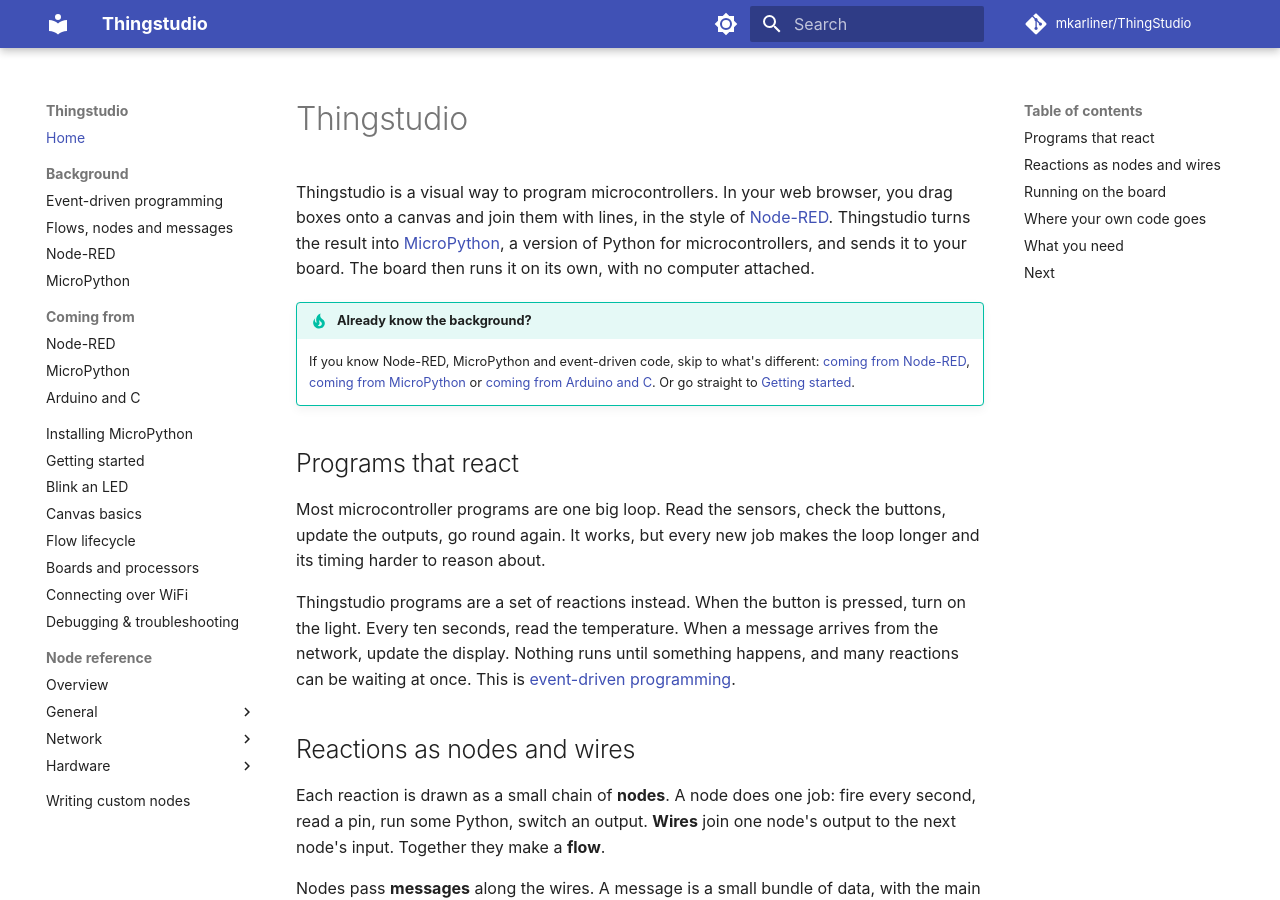
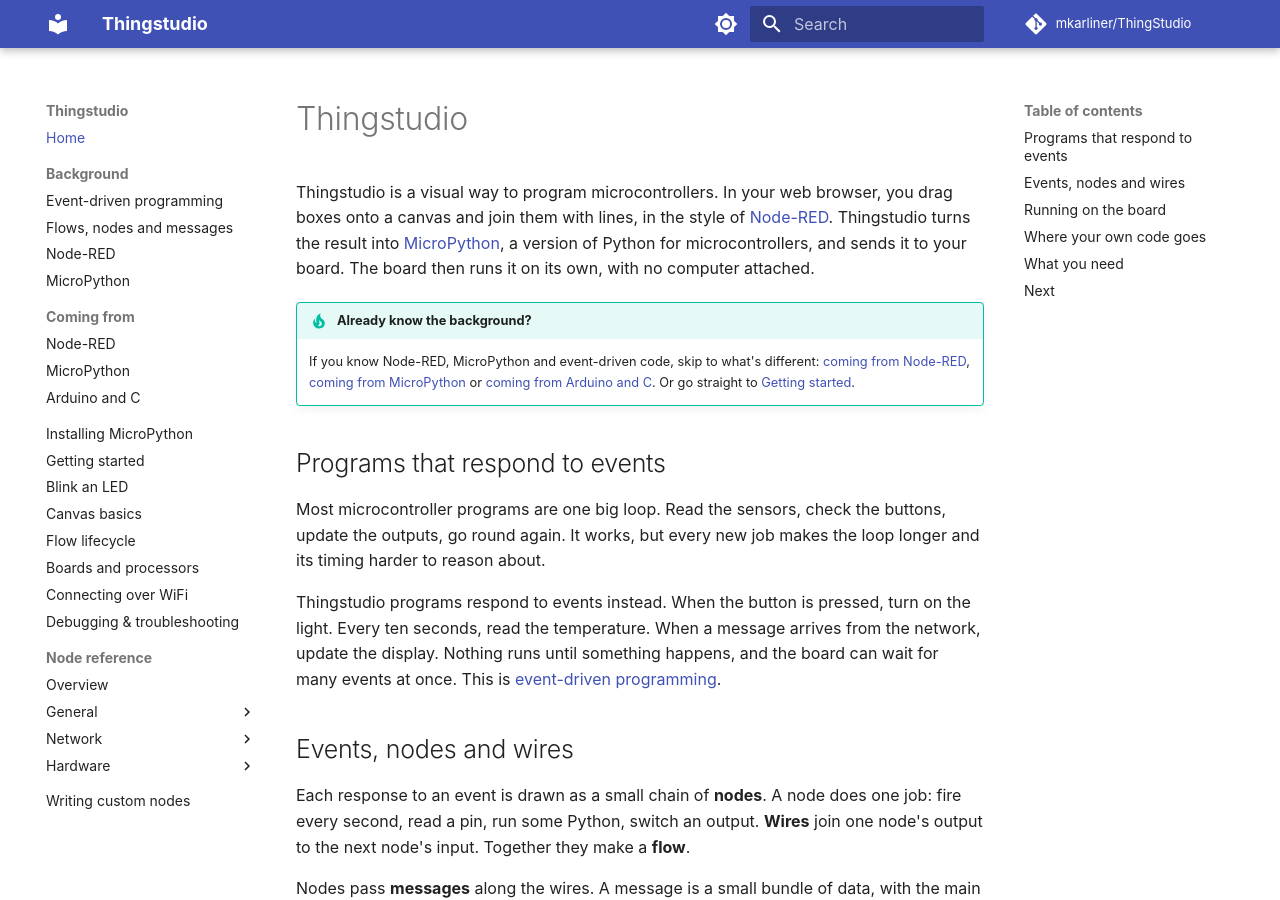
Before and after one commit to mkarliner/ThingStudio, an MkDocs documentation site: the page built from docs/user-guide/index.md, in a window 1280 px wide and 900 px high. Built offline with MkDocs 1.6.1 and Material for MkDocs 9.7.7, drawn with Linux system fonts in a browser that asks for light colours; comment, search, counter and statistics services are not loaded.

Commit message:
Docs home: say events, not reactions
Co-Authored-By: Claude Opus 5.5 <noreply@anthropic.com>
Claude-Session: https://claude.ai/code/session_01SryST6BQwbzwtrycftFzcN

```diff
--- a/docs/user-guide/index.md
+++ b/docs/user-guide/index.md
@@ -10,20 +10,20 @@ board then runs it on its own, with no computer attached.
     [coming from Node-RED](coming-from/node-red.md), [coming from MicroPython](coming-from/micropython.md) or
     [coming from Arduino and C](coming-from/arduino.md). Or go straight to [Getting started](getting-started.md).
 
-## Programs that react
+## Programs that respond to events
 
 Most microcontroller programs are one big loop. Read the sensors, check the buttons, update the outputs, go round
 again. It works, but every new job makes the loop longer and its timing harder to reason about.
 
-Thingstudio programs are a set of reactions instead. When the button is pressed, turn on the light. Every ten
-seconds, read the temperature. When a message arrives from the network, update the display. Nothing runs until
-something happens, and many reactions can be waiting at once. This is
+Thingstudio programs respond to events instead. When the button is pressed, turn on the light. Every ten seconds,
+read the temperature. When a message arrives from the network, update the display. Nothing runs until something
+happens, and the board can wait for many events at once. This is
 [event-driven programming](background/event-driven.md).
 
-## Reactions as nodes and wires
+## Events, nodes and wires
 
-Each reaction is drawn as a small chain of **nodes**. A node does one job: fire every second, read a pin, run some
-Python, switch an output. **Wires** join one node's output to the next node's input. Together they make a **flow**.
+Each response to an event is drawn as a small chain of **nodes**. A node does one job: fire every second, read a
+pin, run some Python, switch an output. **Wires** join one node's output to the next node's input. Together they make a **flow**.
 
 Nodes pass **messages** along the wires. A message is a small bundle of data, with the main value in its
 `payload`. A timer sends a message, a function node changes its payload, and a pin output node acts on it. More on
```
